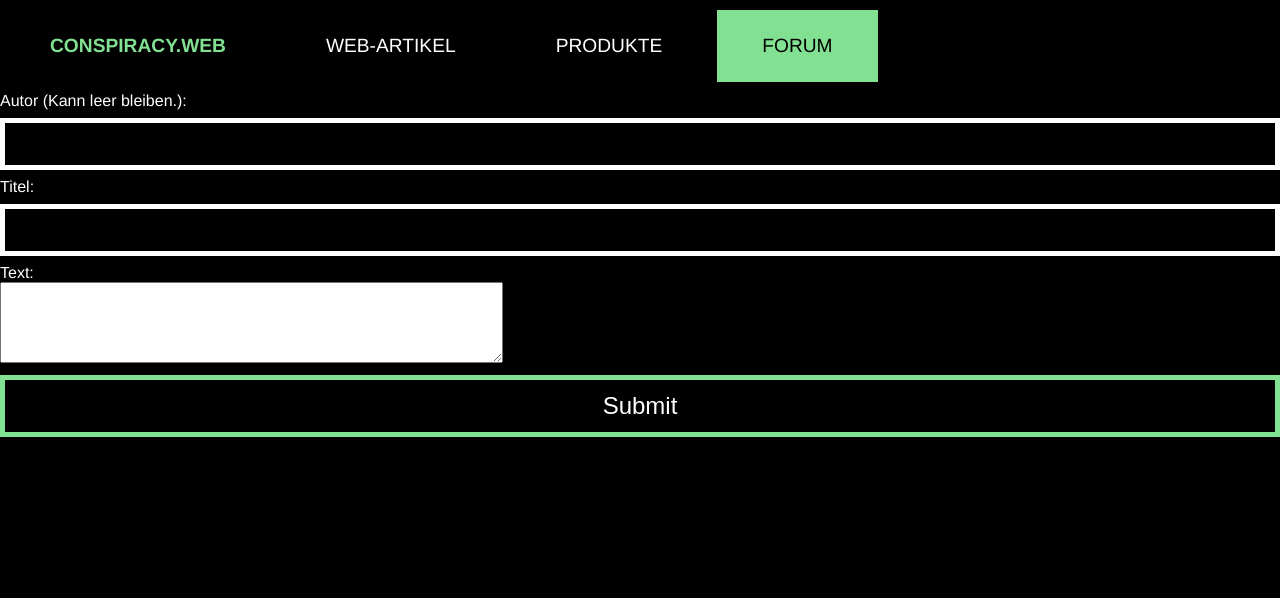
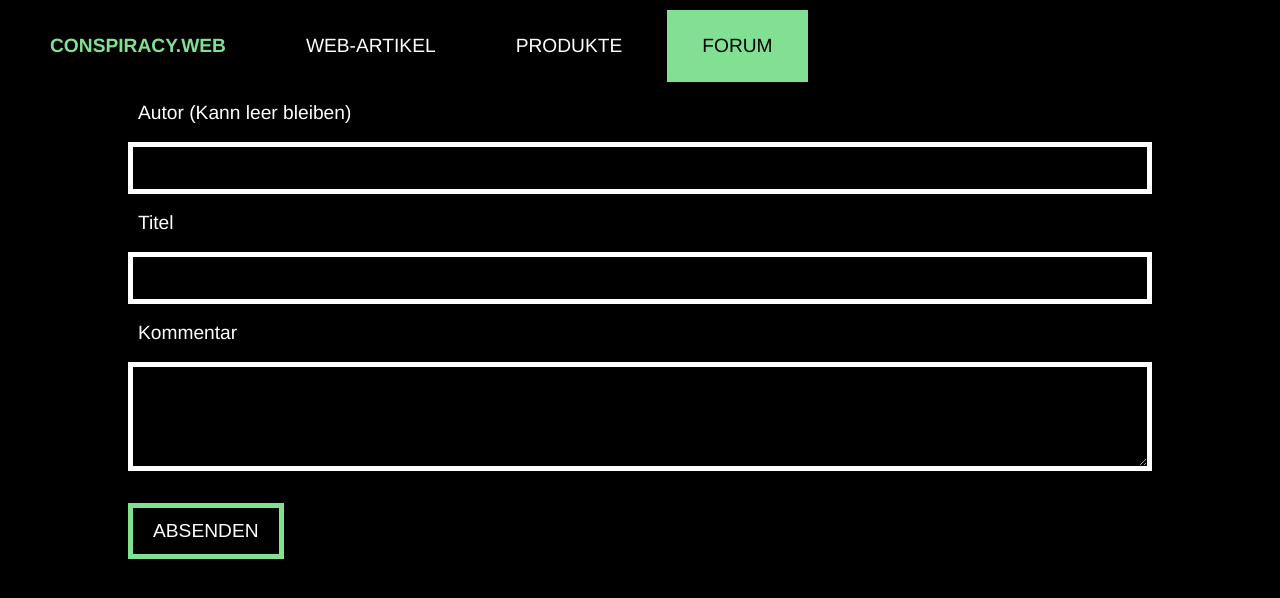
Before and after one commit to dju-f/Projekt, a PHP site: page /forum_input.html in a window 1280 px wide. Shown: the top 598 px of the page. Run offline with PHP 8.4, Linux system fonts and the light colour scheme.

Commit message:
forum input design

```diff
--- a/forum_input.html
+++ b/forum_input.html
@@ -16,11 +16,13 @@
 
 
         <form action="forum_receive.php" method="post">
-            Autor (Kann leer bleiben.):             <input type="text" name="author"><br>
-            Titel:                                  <input type="text" name="title"><br>
-            Text:<br>
-            <textarea rows = "5" cols = "60" name = "text"></textarea><br>
-                                                    <input type="submit">
+            <!-- <div class="product_detailed_form"><p>Benutzername</p><input type="text" name="user"></div> -->
+            <div class="forum_input"><p>Autor (Kann leer bleiben)</p><input type="text" name="author"></div>
+            <div class="forum_input"><p>Titel</p><input type="text" name="title"></div>
+            <div class="forum_input"><p>Kommentar</p><textarea rows = "5" cols = "60" name = "text"></textarea></div>
+            <!-- Text:<br>
+            <textarea rows = "5" cols = "60" name = "text"></textarea><br> -->
+                                                    <input class="comment_send" class="forum_input" type="submit" value="ABSENDEN">
         </form>
 
     </body>
--- a/style.css
+++ b/style.css
@@ -115,27 +122,100 @@ ul{
     overflow:hidden;
 }
 
+
+
+/* li.navigation_bar{
+    /* color: rgb(129, 224, 145);
+    padding: 15px 25px;
+    text-align: center;
+    text-decoration: none; */
+    /* display: block; */
+/* } */
+
+a.navigation_bar, a.navigation_bar:visited{
+    font-size: 120%;
+    color: rgb(255, 255, 255);
+    padding: 25px 35px;
+    text-align: center;
+    text-decoration: none;
+    display: block;
+    float: left;
+    margin: 10px 5px 10px 5px;
+    -webkit-transition: 0.5s;
+    transition: 0.5s;
+
+}
+
+a.navigation_bar_home{
+    font-size: 120%;
+    color: rgb(255, 255, 255);
+    padding: 25px 35px;
+    text-align: center;
+    text-decoration: none;
+    display: block;
+    float: left;
+    margin: 10px 5px 10px 15px;
+
+}
+a.navigation_bar:hover, a.navigation_bar:active {
+    font-size: 120%;
+    background-color:rgb(129, 224, 145);
+    color: rgb(0, 0, 0);
+    padding: 25px 35px;
+    text-align: center;
+    text-decoration: none;
+    display: block;
+    float: left;
+    margin: 10px 5px 10px 5px;
+}
+a.navigation_bar_home:hover, a.navigation_bar_home:active{
+    font-size: 120%;
+    border: 5px solid rgb(129, 224, 145);
+    color: rgb(129, 224, 145);
+    padding: 20px 30px;
+    text-align: center;
+    text-decoration: none;
+    display: block;
+    float: left;
+    margin: 10px 5px 10px 15px;
+}
+a.navigation_bar_selected{
+    font-size: 120%;
+    background-color:rgb(129, 224, 145);
+    color: rgb(0, 0, 0);
+    padding: 25px 35px;
+    text-align: center;
+    text-decoration: none;
+    display: block;
+    float: left;
+    margin: 10px 5px 10px 5px;
+}
+
+
+
+
 div.div_navigation_bar{
     background-color: rgb(0, 0, 0);
+
     position: sticky;
     top: 0px;
     margin: none;
     /* border-bottom: 5px dashed rgb(129, 224, 145); */
 }
-/* a{
+/* {
     text-decoration: none;
-} */
+}  */
 
 
 
-li.navigation_bar{
+/* li.navigation_bar{ */
     /* color: rgb(129, 224, 145);
     padding: 15px 25px;
     text-align: center;
     text-decoration: none; */
-    display: block;
-}
-a.navigation_bar, a.navigation_bar:visited, a.navigation_bar_home{
+    /* display: block; */
+/* } */
+/* a.navigation_bar, a.navigation_bar:visited{
     font-size: 120%;
     background-color:rgb(0, 0, 0);
     color: rgb(255, 255, 255);
@@ -328,7 +455,7 @@ input:focus {
     border: 5px solid rgb(129, 224, 145);
 }
 input[type=submit]{
-    width: 100%;
+    /* width: 100%; */
     padding: 12px 20px;
     margin: 8px 0;
     box-sizing: border-box;
@@ -345,12 +472,49 @@ input[type=submit]:hover{
     color:#000000;
     border: 5px solid rgb(129, 224, 145);
 }
+input.comment_send{
+    width:fit-content;
+}
 
+input[type=submit].comment_send{
+    /* width: 100%; */
+    padding: 12px 20px;
+    margin: 20px 10% 0px 10%;
+    box-sizing: border-box;
+    border: 5px solid rgb(129, 224, 145);
+    background-color: black;
+    color:#ffffff;
+    font-size: 120%;
+    -webkit-transition: 0.5s;
+    transition: 0.5s;
+    outline: none;
+}
+input[type=submit]:hover.comment_send{
+    margin: 20px 10% 0px 10%;
+    background-color: rgb(129, 224, 145);
+    color:#000000;
+    border: 5px solid rgb(129, 224, 145);
+}
+textarea{
+    width: 100%;
+    padding: 12px 20px;
+    margin: 8px 0;
+    box-sizing: border-box;
+    border: 5px solid #ffffff;
+    background-color: black;
+    color:#ffffff;
+    font-size: 100%;
+    -webkit-transition: 0.5s;
+    transition: 0.5s;
+    outline: none;
+}
+textarea:focus{
+    border: 5px solid rgb(129, 224, 145);
+}
 
 
 
 div.comment{
-    /* font-size: 120%; */
     border: 5px solid rgb(129, 224, 145);
     color: rgb(255, 255, 255);
     padding: 20px 30px;
@@ -358,17 +522,59 @@ div.comment{
 }
 
 span.comment_author{
-    font-size: 90%;
+    font-size: 120%;
+    /* font-style: italic; */
+    color:rgb(129, 224, 145);
 }
 span.comment_title{
-
+    font-weight: bold;
+    /* text-decoration: underline; */
+    font-style: italic;
+    color: rgb(255, 255, 255);
+    font-size: 120%;
 }
 span.comment_text{
-
+    font-size: 120%;
+    color: rgb(255, 255, 255);
 }
 
+a:link.button_comment, a:visited.button_comment {
+    font-size: 150%;
+    border: 5px solid rgb(129, 224, 145);
+    color: rgb(129, 224, 145);
 
+    /* border: 5px solid white;
+    color: white; */
+    padding: 25px 35px;
+    text-align: center;
+    text-decoration: none;
+    display: inline-block;
+    margin: 40px 15px 5px 15px;
+    -webkit-transition: 0.5s;
+    transition: 0.5s;
+}
 
+a:hover.button_comment, a:active.button_comment {
+    font-size: 150%;
+    border: 5px solid rgb(129, 224, 145);
+    background-color: rgb(129, 224, 145);
+    color: rgb(0, 0, 0);
+    padding: 25px 35px;
+    text-align: center;
+    text-decoration: none;
+    display: inline-block;
+    margin: 40px 15px 5px 15px;
+}
+
+h1.title{
+    font-size: 400%;
+    color: rgb(255, 255, 255);
+    margin: 10px 40px 10px;
+}
+
+div.forum_input{
+    margin: 0px 10% 0px 10%;
+}
 
 
 
```
Also changed, not shown: other parts of style.css (+71 -17 lines).
